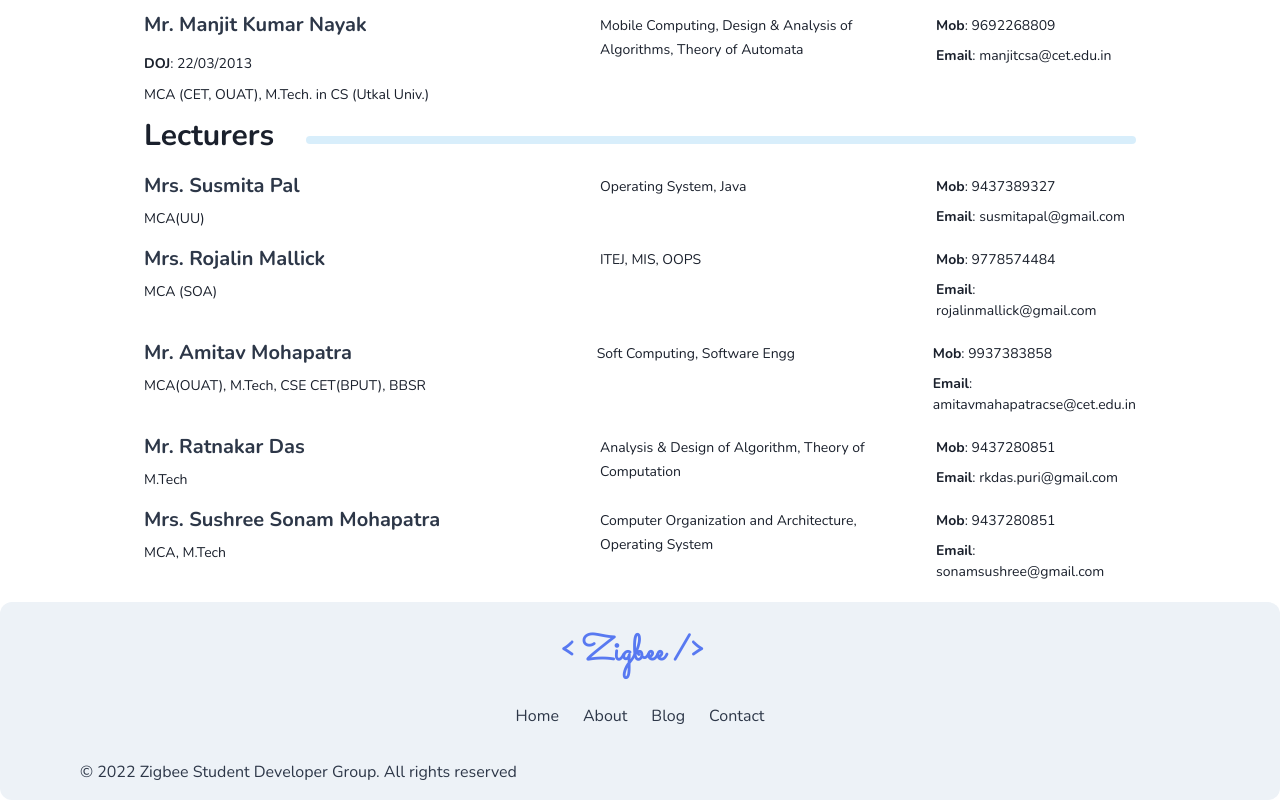
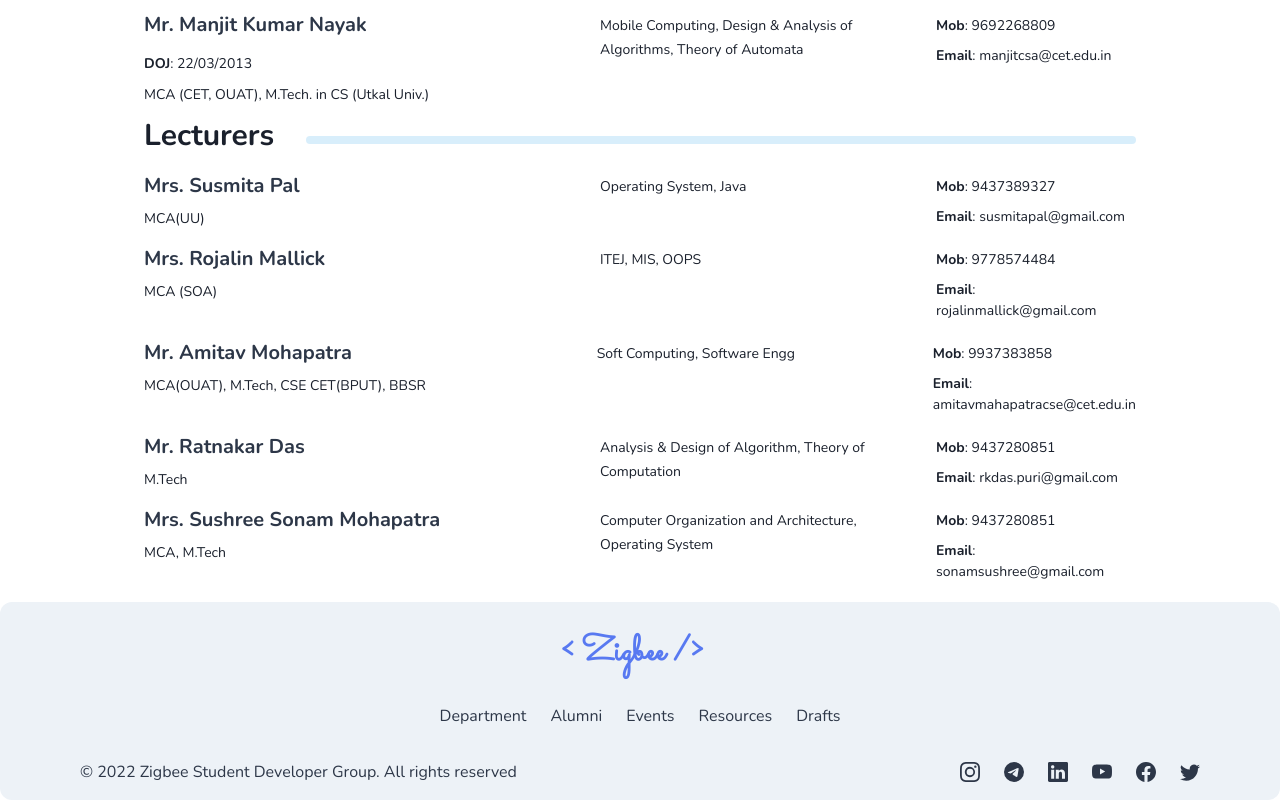
Before and after one commit to Zigbee-Student-Developers-Club/zigbee-2, a Next.js app: page /department in a window 1280 px wide. Shown: the part 3136-3936 px from the top of the page. Built offline with nearby package versions, Linux system fonts and the light colour scheme.

Commit message:
footer links updated 😊

```diff
--- a/components/footer/Footer.tsx
+++ b/components/footer/Footer.tsx
@@ -1,54 +1,73 @@
-import {
-  Box,
-  Center,
-  Container,
-  Divider,
-  Flex,
-  Link,
-  Spacer,
-  Stack,
-  Text,
-} from "@chakra-ui/react";
+import { Box, Container, Link, Stack, Text } from "@chakra-ui/react";
 import NextLink from "next/link";
 import Logo from "components/logo/Logo";
-// import { IconBrandFacebook, IconBrandTwitter,IconBrandInstagram } from "@tabler/icons";
+import {
+  Instagram,
+  Telegram,
+  Linkedin,
+  Youtube,
+  Facebook,
+  Twitter,
+} from "react-bootstrap-icons";
 
 export default function Footer() {
   return (
-    <Box
-    bg="gray.100"
-    color={"gray.700"}
-    rounded="xl"
-    >
+    <Box bg="gray.100" color={"gray.700"} rounded="xl">
       <Container
         as={Stack}
-      maxW={'7xl'}
+        maxW={"7xl"}
         py={4}
         spacing={4}
-      justify={'center'}
-      align={'center'}>
+        justify={"center"}
+        align={"center"}
+      >
         <Logo />
-      <Stack direction={'row'} spacing={6}>
-        <Link href={'#'}>Home</Link>
-        <Link href={'#'}>About</Link>
-        <Link href={'#'}>Blog</Link>
-        <Link href={'#'}>Contact</Link>
+        <Stack direction={"row"} spacing={6}>
+          <Link href="/department">Department</Link>
+          <Link href="/alumni">Alumni</Link>
+          <Link href="/events">Events</Link>
+          <Link href="/resources">Resources</Link>
+          <Link href="/drafts">Drafts</Link>
         </Stack>
       </Container>
       <Box>
         <Container
           as={Stack}
-        maxW={'6xl'}
+          maxW={"6xl"}
           py={4}
-        direction={{ base: 'column', md: 'row' }}
+          direction={{ base: "column", md: "row" }}
           spacing={4}
-        justify={{ base: 'center', md: 'space-between' }}
-        align={{ base: 'center', md: 'center' }}>
-        <Text>© 2022 Zigbee Student Developer Group. All rights reserved</Text>
-        <Stack direction={'row'} spacing={6}>
-          {/* <IconBrandFacebook/>
-          <IconBrandTwitter/>
-          <IconBrandInstagram/> */}
+          justify={{ base: "center", md: "space-between" }}
+          align={{ base: "center", md: "center" }}
+        >
+          <Text>
+            © 2022 Zigbee Student Developer Group. All rights reserved
+          </Text>
+          <Stack direction={"row"} spacing={6}>
+            <Link href="https://www.instagram.com/zigbee.cetb/" target="_blank">
+              <Instagram size={"20"} />
+            </Link>
+            <Link href="https://t.me/joinchat/wgUy8eMWplM2MGQ1" target="_blank">
+              <Telegram size={"20"} />
+            </Link>
+            <Link
+              href="https://www.linkedin.com/company/zigbeecetb/"
+              target="_blank"
+            >
+              <Linkedin size={"20"} />
+            </Link>
+            <Link
+              href="https://www.youtube.com/channel/UCD7i_7Mh1M1mPViCZIyQAJA"
+              target="_blank"
+            >
+              <Youtube size={"20"} />
+            </Link>
+            <Link href="https://www.facebook.com/zigbee.cetb" target="_blank">
+              <Facebook size={"20"} />
+            </Link>
+            <Link href="https://twitter.com/zigbeecetb" target="_blank">
+              <Twitter size={"20"} />
+            </Link>
           </Stack>
         </Container>
       </Box>
--- a/components/navbar/NavItemsGroup.tsx
+++ b/components/navbar/NavItemsGroup.tsx
@@ -20,7 +20,7 @@ const navItemsData = [
   },
   {
     name: "Drafts",
-    route: "/Drafts",
+    route: "/drafts",
   },
 ];
 
--- a/package.json
+++ b/package.json
@@ -14,7 +14,6 @@
     "@emotion/react": "^11.10.5",
     "@emotion/styled": "^11.10.5",
     "@next/font": "13.0.7",
-    "@tabler/icons": "^1.118.0",
     "@types/node": "18.11.15",
     "@types/react": "18.0.26",
     "@types/react-dom": "18.0.9",
@@ -23,6 +22,7 @@
     "framer-motion": "^7.10.0",
     "next": "13.0.7",
     "react": "18.2.0",
+    "react-bootstrap-icons": "^1.10.2",
     "react-dom": "18.2.0",
     "typescript": "4.9.4"
   }
```
Also changed, not shown: 1 other file (tests, documents, lock files or other folders). Lines whose indentation alone changed are shown as unchanged.
